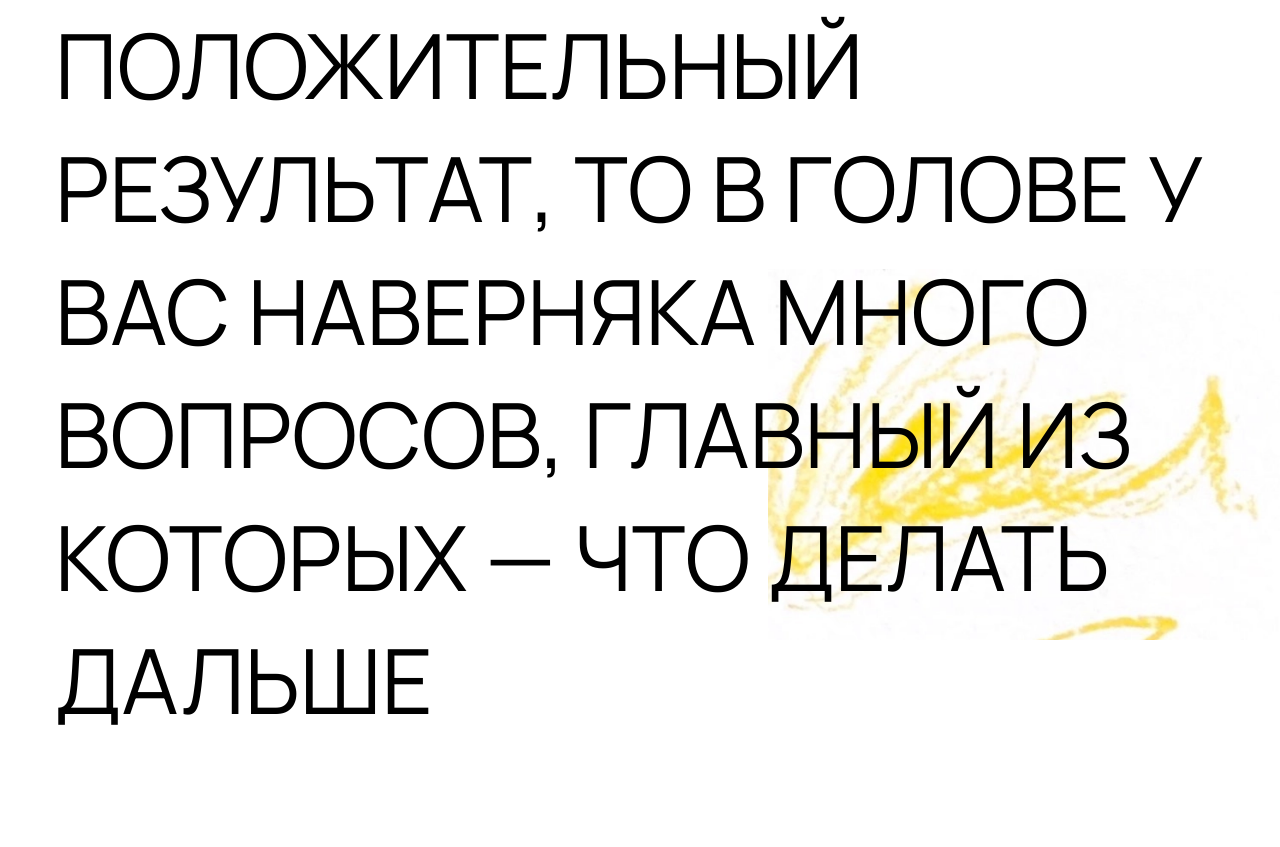
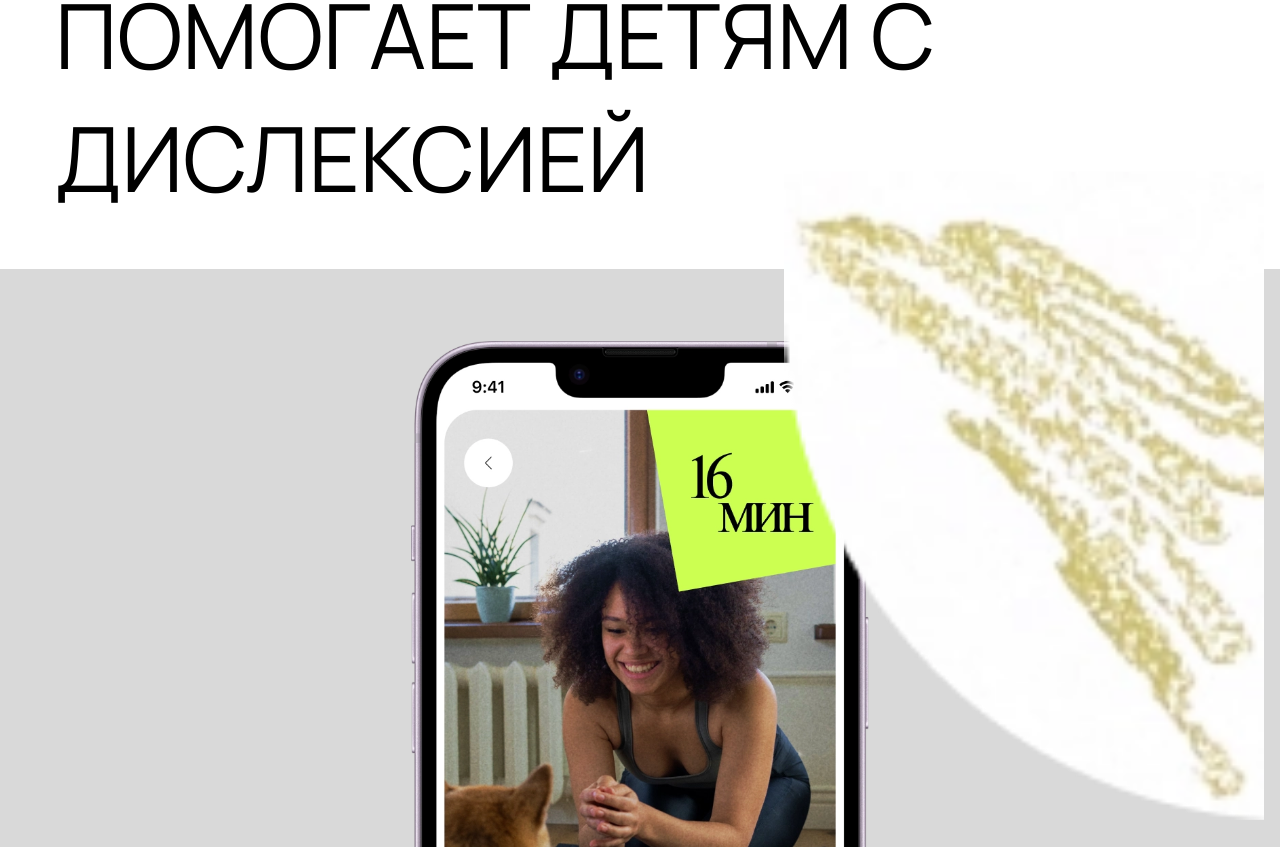
Before and after one commit to Peshkes/unmaze-website, a React (Create React App) app: page / in a window 1280 px wide. Shown: the part 413-1260 px from the top of the page. Built offline with nearby package versions, Linux system fonts and the light colour scheme.

Commit message:
Added helloScreen

```diff
--- a/src/components/blocks/hello-screen/HelloScreen.tsx
+++ b/src/components/blocks/hello-screen/HelloScreen.tsx
@@ -1,10 +1,18 @@
 import React from 'react';
-import style from './description.module.css'
+import style from './helloScreen.module.css'
 
 const HelloScreen = () => {
     return (
-        <div>
-
+        <div className={style.block}>
+            <h1 className={'wrapper'}>привет, мы  unmaze — приложение, которое помогает детям
+                с дислексией</h1>
+            <div className={style.imageBlock}>
+                <img src={require('../../../assets/iphone.webp')} alt="App Screen"/>
+                <img className={style.mess} src={require('../../../assets/mess1.webp')} alt="App Screen"/>
+            </div>
+            <div className={"button"}>
+                <a href="#">Скачать приложение<span className="arrow">→</span></a>
+            </div>
         </div>
     );
 };
--- a/src/components/blocks/hello-screen/helloScreen.module.css
+++ b/src/components/blocks/hello-screen/helloScreen.module.css
@@ -0,0 +1,66 @@
+.block {
+    margin-top: 65px;
+}
+
+.imageBlock {
+    background-color: #D9D9D9;
+    height: 45vh;
+    display: flex;
+    justify-content: center;
+    align-items: end;
+    position: relative;
+}
+
+.imageBlock > img {
+    height: 90%;
+}
+
+.mess {
+    position: absolute;
+    right: 0;
+    top: 0;
+    width: 40%;
+    object-fit: contain;
+    transform: translateY(-35%);
+}
+
+@media screen and (min-width: 509px) {
+    .mess {
+        transform: translateY(-25%);
+    }
+}
+
+@media screen and (min-width: 640px) {
+    .mess {
+        transform: translateY(-15%);
+    }
+
+}
+
+@media screen and (min-width: 888px) {
+    .mess {
+        transform: translateY(-10%);
+    }
+}
+
+@media screen and (min-width: 926px) {
+    .mess {
+        transform: translateY(-25%);
+    }
+}
+
+@media screen and (min-width: 1000px) {
+    .block {
+        margin-top: -30px;
+    }
+}
+
+@media screen and (min-width: 1220px) {
+    .imageBlock{
+        height: 90vh;
+    }
+    .mess {
+        transform: translateY(-15%);
+    }
+
+}
```
